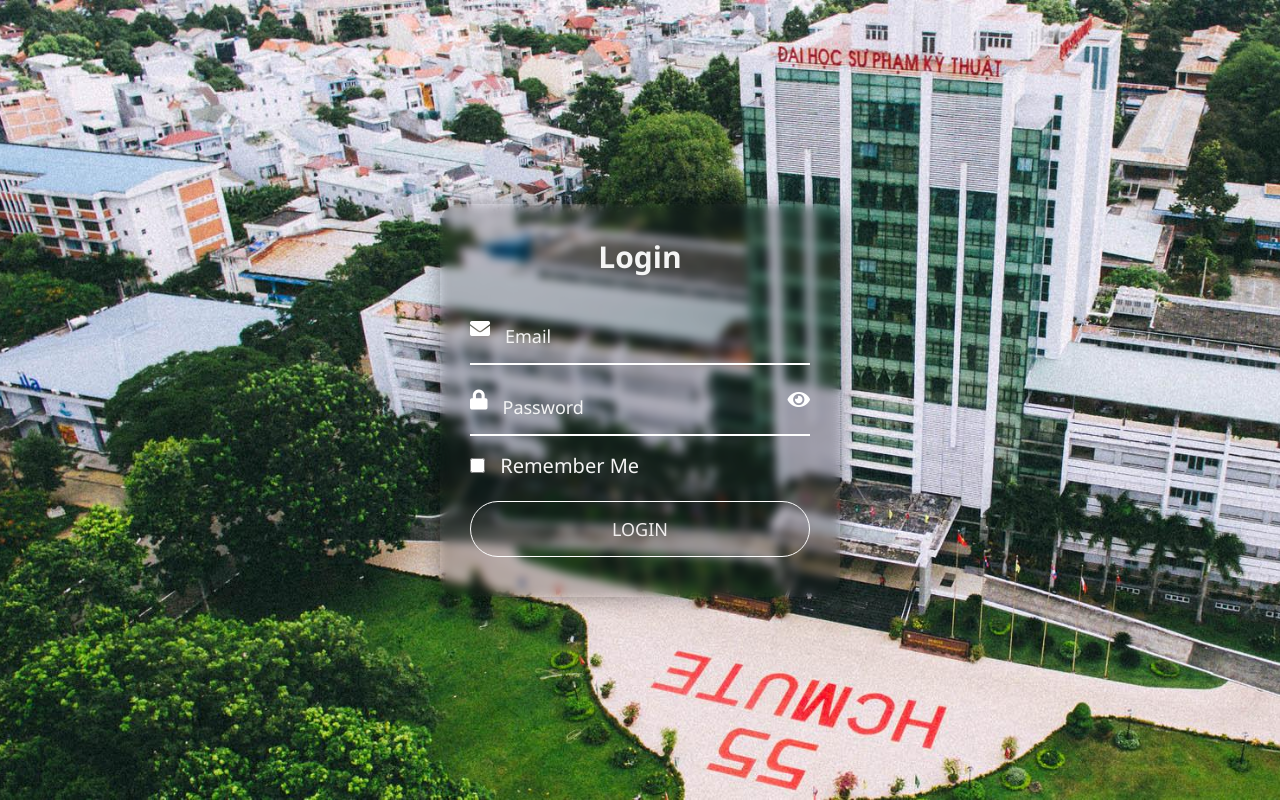
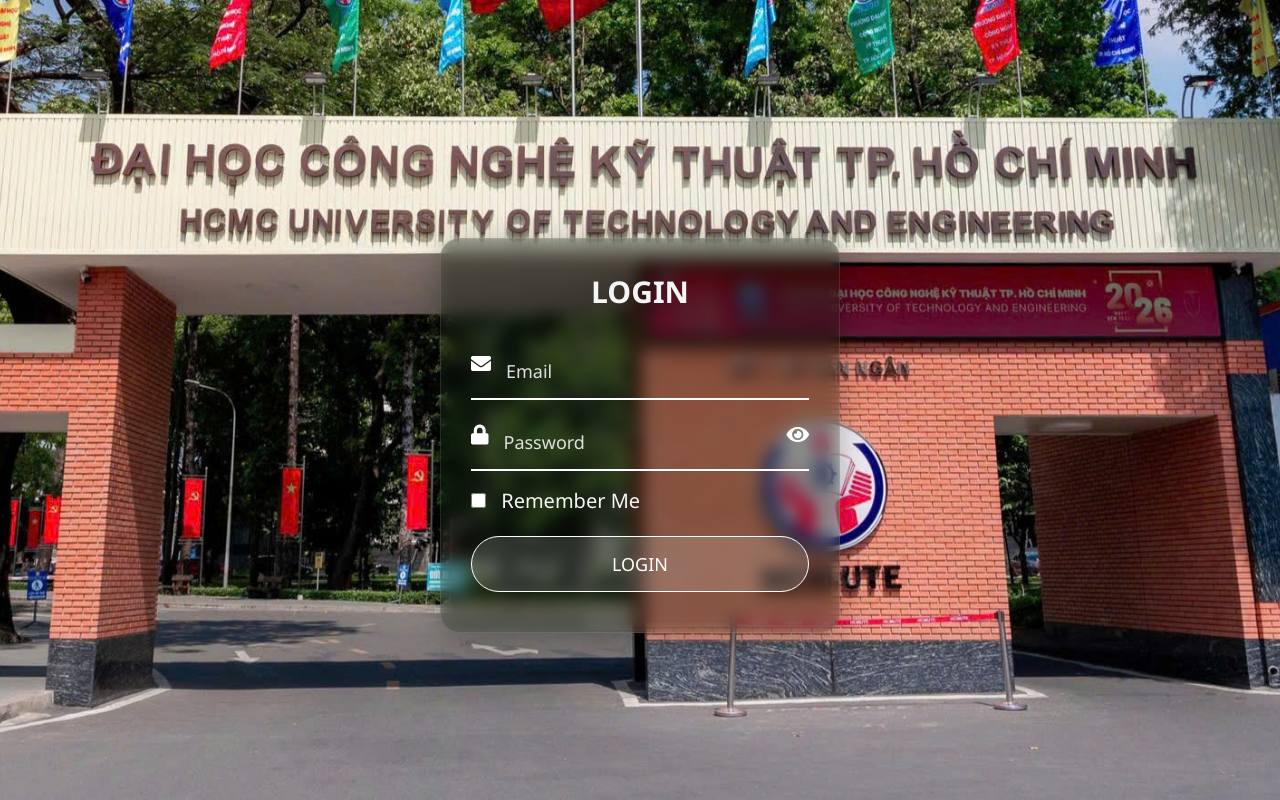
Before and after one commit to vinhnt0806-spec/DATN, a plain HTML site: page Web/index.html in a window 1280 px wide. Drawn offline with nearby package versions, Linux system fonts and the light colour scheme.

Commit message:
Lần đầu tải code lên GitHub

```diff
--- a/Web/CSS/index.css
+++ b/Web/CSS/index.css
@@ -1,93 +1,107 @@
-body{
-    background-image: url('../image/background.jpg');
-    background-size: cover; /* Ảnh phủ toàn bộ màn hình */
-    background-position: center; /* Căn giữa ảnh */
-    background-repeat: no-repeat; /* Không lặp lại ảnh */
-    min-height: 100vh; /* Chiều cao bằng 100% màn hình */
+body {
+    background-image: url('../image/anh2.jpg'); /* Đã đổi sang anh2.jpg theo code của bạn */
+    background-size: cover;
+    background-position: center;
+    background-repeat: no-repeat;
+    min-height: 100vh;
 }
 
 #wrapper {
     display: flex;
-    justify-content: center;  /* Căn giữa theo chiều ngang */
-    align-items: center;  /* Căn giữa theo chiều dọc */
-    min-height: 100vh;  /* Chiếm toàn bộ chiều cao màn hình */
+    justify-content: center;
+    align-items: center;
+    min-height: 100vh;
+    padding-top: 70px;
 }
 
+/* 1. ĐỔI MÀU KHUNG LOGIN (Làm mờ ngả chút ánh xanh lá cây nhẹ cho hợp bối cảnh) */
 #form-login {
     max-width: 400px;
     padding: 30px 30px 40px;
-    backdrop-filter: blur(5px) brightness(80%);
+    /* Thay đổi: Giảm brightness xuống một chút và thêm pha chút màu tối để chữ trắng nổi bật hẳn lên */
+    backdrop-filter: blur(8px) brightness(75%) saturate(120%);
+    background-color: rgba(20, 40, 20, 0.25); /* Pha 1 chút xíu sắc xanh rêu rất nhẹ vào lớp kính */
     flex-grow: 1;
-    border-radius: 20px; /* Bo góc cho đẹp hơn */
-    box-shadow: 0 0 20px rgba(0,0,0,0.4);
+    border-radius: 20px;
+    box-shadow: 0 8px 32px rgba(0, 0, 0, 0.3);
+    border: 1px solid rgba(255, 255, 255, 0.1); /* Tạo viền mỏng tinh tế cho lớp kính */
 }
+
 .form-heading {
     font-size: 30px;
     color: #f5f5f5;
     text-align: center;
     margin-bottom: 30px;
 }
+
 .form-group {
-    margin-bottom: 15px; /* Giảm khoảng cách dưới */
-    margin-top: 10px; /* Giảm khoảng cách trên */
+    margin-bottom: 15px;
+    margin-top: 10px;
     border-bottom: 2px solid #fff;
     display: flex;
 }
-.form-group i{
+
+.form-group i {
     color: #fff;
     font-size: 20px;
     margin-right: 0%;
     line-height: 30px;
     padding-top: 5px;
+}
 
+.form-input {
+    background: transparent;
+    border: 0;
+    outline: 0;
+    color: #f5f5f5;
+    flex-grow: 1;
+    padding: 15px;
+    font-size: 18px;
+}
 
+.form-input::placeholder {
+    color: #e0e0e0; /* Làm placeholder sáng hơn một chút để dễ đọc */
 }
-.form-input {
-  background: transparent;
-  border: 0;
-  outline: 0;
-  color: #f5f5f5;
-  flex-grow: 1;
-  padding: 15px; /* Tăng padding để ô input lớn hơn */
-  font-size: 18px; /* Tăng kích thước chữ */
-  /*height: 40px;*/    /* Tăng chiều cao của ô input */
 
-}
-.form-input::placeholder {
-    color: #f5f5f5;
-}
-#eye i{
+#eye i {
     padding-right: 0;
     cursor: pointer;
 }
+
 .forget {
     color: #f5f5f5;
     text-align: left;
     margin-top: 15px;
     font-size: 20px;
     display: flex;
-    justify-content: space-between; /* Tạo khoảng cách giữa các phần tử */
-    text-decoration: none;  /* Bỏ gạch chân */
+    justify-content: space-between;
+    text-decoration: none;
 }
+
 .forget a {
     color: #f5f5f5;
     text-decoration: none;
 }
+
+/* 2. ĐỔI MÀU KHI DI CHUỘT VÀO CHỮ "QUÊN MẬT KHẨU" */
 .forget a:hover {
-    color: #6a2cddf6;
+    color: #2ecc71; /* Đổi từ màu tím cũ sang màu XANH LÁ CÂY sáng */
     text-decoration: underline;
 }
+
 .forget input[type="checkbox"] {
-    width: 15px; /* Tăng kích thước chiều rộng */
-    height: 15px; /* Tăng kích thước chiều cao */
-    margin-right: 10px; /* Khoảng cách giữa checkbox và nhãn */
-    cursor: pointer; /* di chuột vào hiện bàn tay */
+    width: 15px;
+    height: 15px;
+    margin-right: 10px;
+    cursor: pointer;
+    accent-color: #2ecc71; /* Đổi màu tick của checkbox sang xanh lá */
 }
 
+/* 3. ĐỔI MÀU NÚT SUBMIT (LOGIN) */
 .form-submit {
-    background: transparent;
-    color: #f1eeee;
-    border: 1px solid #fff;
+    background: rgba(255, 255, 255, 0.15); /* Nền nút trong suốt nhẹ */
+    color: #ffffff;
+    border: 1px solid #ffffff;
     padding: 15px;
     font-size: 18px;
     cursor: pointer;
@@ -97,8 +111,11 @@
     transition: 0.3s ease-in-out;
     text-transform: uppercase;
 }
+
+/* 4. ĐỔI MÀU NÚT KHI DI CHUỘT VÀO (HOVER) */
 .form-submit:hover {
-    background-color: #54a0ff; /* Thay đổi màu nền khi hover */
-    color: white; /* Chữ đổi thành màu trắng */
-    box-shadow: 0 0 10px rgba(10, 10, 10, 0.5); /* Tạo hiệu ứng phát sáng nhẹ */
+    background-color: #2ecc71; /* Đổi từ màu xanh dương cũ sang màu XANH LÁ CÂY CÔNG NGHỆ */
+    color: white;
+    border-color: #2ecc71;
+    box-shadow: 0 0 15px rgba(46, 204, 113, 0.6); /* Tạo hiệu ứng phát sáng neon xanh lá rất đẹp */
 }
--- a/Web/index.html
+++ b/Web/index.html
@@ -11,7 +11,7 @@
 <body>
     <div id="wrapper">
         <form id="form-login">
-            <h1 class="form-heading">Login</h1>
+            <h1 class="form-heading">LOGIN</h1>
             <div class="form-group">
                 <i class="fas fa-envelope"></i>
                 <input type="email" id="email" class="form-input" placeholder="Email" required>
@@ -30,6 +30,6 @@
         </form>
     </div>
     <script src="https://code.jquery.com/jquery-3.7.1.js"></script> <!-- jQuery -->
-    <script src="Js/index.js"></script> <!-- Firebase Authentication -->
+    <script src="Js/index.js"></script>
 </body>
 </html>
```
Also changed, not shown: App/app.json (+11 -7 lines), App/eas.json (added, +21 -0 lines), App/assets/images/logo-icon.jpg (added), App/assets/images/logo.jpg (added), Web/image/BK.jpg (added), Web/image/HCMUTE.jpg (added), Web/image/anh1.jpg (added), Web/image/anh2.jpg (added), Web/image/anh3.jpg (added), Web/image/anhnen.jpg (added), Web/image/hcmute1.jpg (added), 1 other file.
